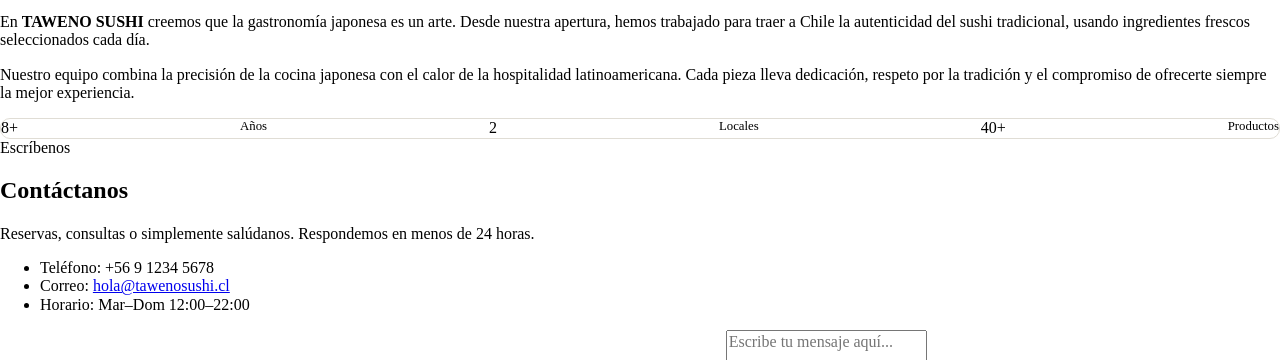
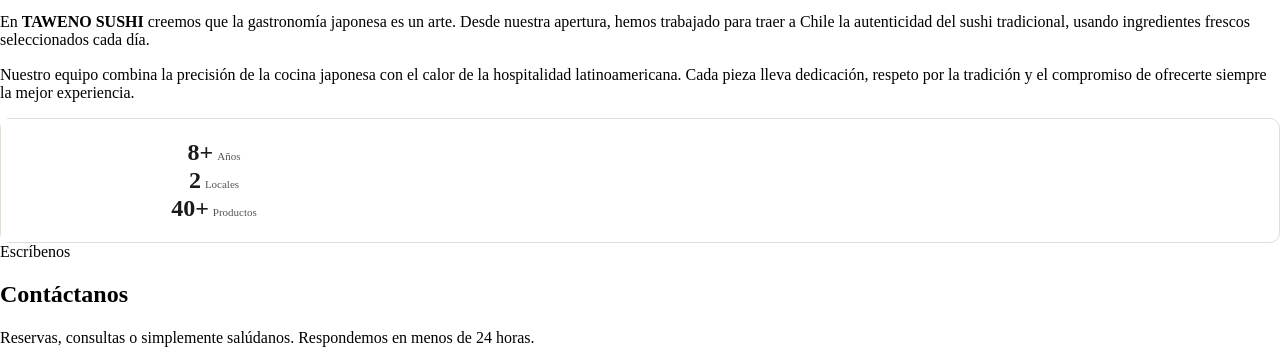
Before and after one commit to BrunoMG97/Evaluacion2026, a plain HTML site: page tawenosushi/index.html in a window 1280 px wide. Shown: the part 1299-1659 px from the top of the page. Drawn offline with Linux system fonts and the light colour scheme.

Commit message:
Prueba2026frontend20:25pm

```diff
--- a/tawenosushi/css/styles.css
+++ b/tawenosushi/css/styles.css
@@ -175,3 +175,30 @@
   align-items: stretch;
   justify-content: space-between;
 }
+
+.derecha {
+  flex-basis: 33.33%;
+  background-color: #ffffff;
+  padding: 2rem 1.6rem;
+  text-align: center;
+
+
+}
+
+.num {
+  font-size: 2.4rem;
+  font-weight: bold;
+  color: #1a1a1a;
+}
+
+.etiqet {
+  font-size: 1.1rem;
+  color: #555555;
+  margin-top: 0.4rem;
+}
+
+.estat {
+  border-right: 0.1rem solid #e0ddd5;
+}
+
+.lastestat{}
--- a/tawenosushi/index.html
+++ b/tawenosushi/index.html
@@ -121,16 +121,24 @@
         cada día.</p>
       <p>Nuestro equipo combina la precisión de la cocina japonesa con el calor de la hospitalidad latinoamericana. Cada
         pieza lleva dedicación, respeto por la tradición y el compromiso de ofrecerte siempre la mejor experiencia.</p>
-      <aside class="contenedorder">
-        <span>8+</span>
-        <small>Años</small>
+      <article class="contenedorder">
+        <nav class="derecha">
+          <div class="estats">
+            <span class="num">8+</span>
+            <small class="etiqet">Años</small>
+          </div>
 
-        <span>2</span>
-        <small>Locales</small>
+          <div class="estats">
+            <span class="num">2</span>
+            <small class="etiqet">Locales</small>
+          </div>
 
-        <span>40+</span>
-        <small>Productos</small>
-      </aside>
+          <div class="lastestat">
+            <span class="num">40+</span>
+            <small class="etiqet">Productos</small>
+          </div>
+        </nav>
+      </article>
     </nav>
   </section>
   <!-- ===================== FIN SOBRE NOSOTROS ===================== -->
```
